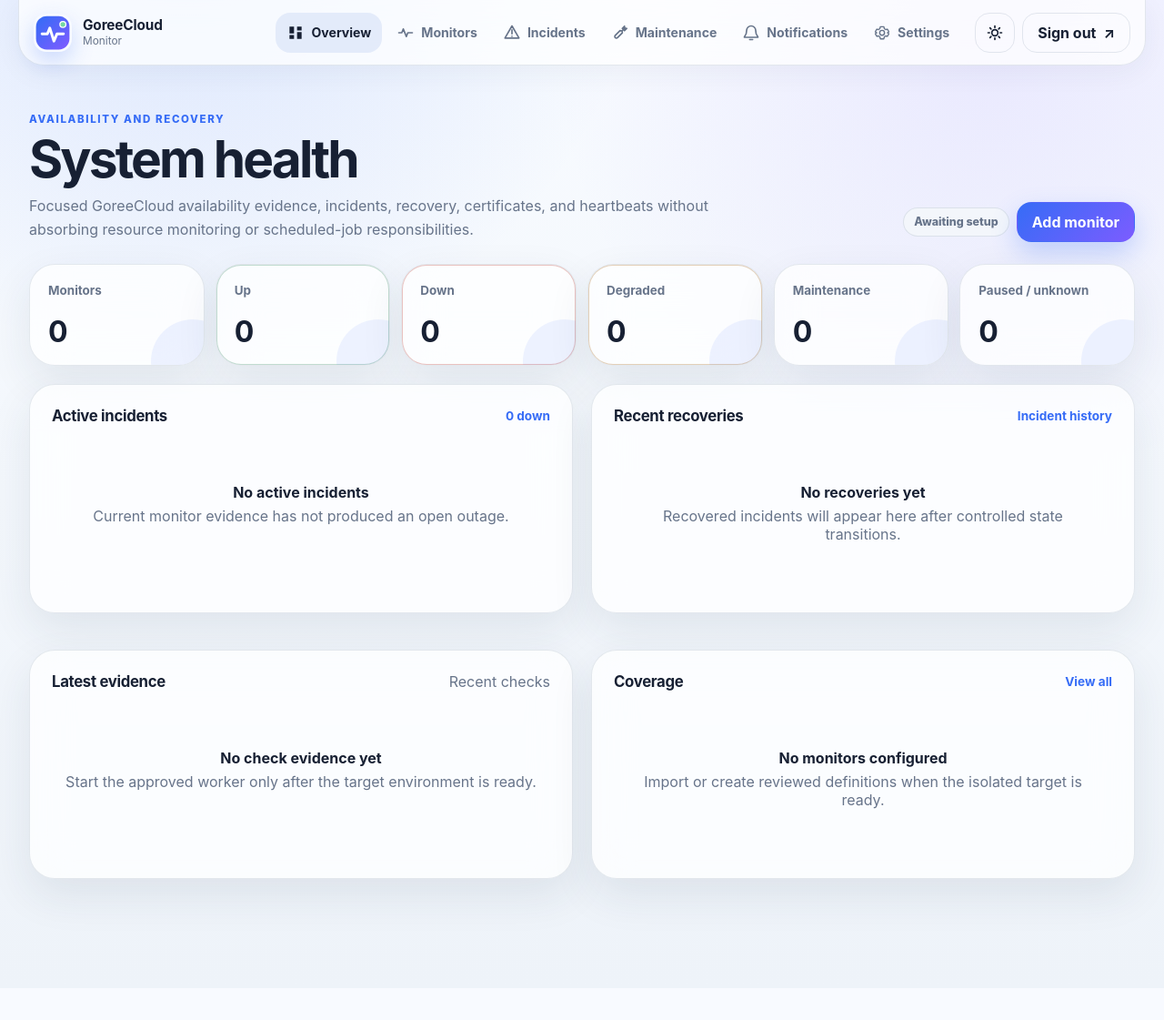
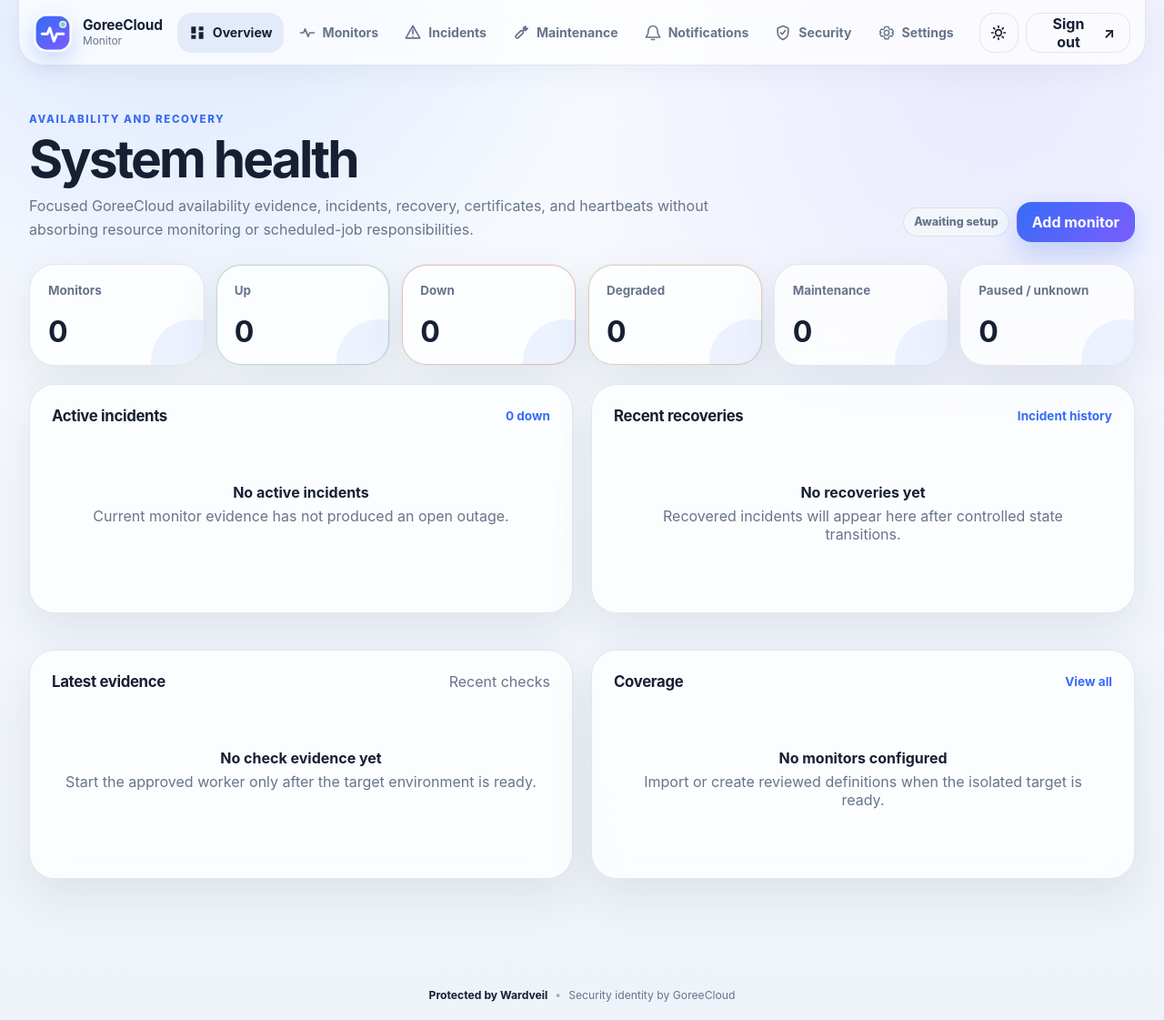
Before and after one commit to GoreeCloud/goreecloud-monitor, a Django app: page / in a window 1280 px wide. Shown: the whole page at 91% size. Before the commit the page ends 1009 px from the top, so only its background shows below. Run offline with Django 5.2, Linux system fonts and the light colour scheme; the visitor is signed in with stand-in values (Sample User, id 1); data that the repository does not hold is empty; parts of the project's set-up code (start-up, migrations or seed data) failed here and were passed over.

Commit message:
Integrate Wardveil across Glaze shell

```diff
--- a/templates/monitoring/base.html
+++ b/templates/monitoring/base.html
@@ -8,10 +8,13 @@
   <meta name="theme-color" media="(prefers-color-scheme: light)" content="#eef3f9">
   <meta name="theme-color" media="(prefers-color-scheme: dark)" content="#0d1119">
   <meta name="application-name" content="GoreeCloud Monitor">
+  <meta name="robots" content="noindex,nofollow,noarchive,nosnippet">
+  <meta name="referrer" content="same-origin">
   <title>{% block title %}GoreeCloud Monitor{% endblock %}</title>
   <link rel="icon" type="image/svg+xml" href="{% static 'monitoring/img/monitor-mark.svg' %}">
   <link rel="stylesheet" href="{% static 'monitoring/css/glaze.css' %}">
   <link rel="stylesheet" href="{% static 'monitoring/css/glaze.accessibility.css' %}">
+  <link rel="stylesheet" href="{% static 'monitoring/css/wardveil.css' %}">
   <script defer src="{% static 'monitoring/js/glaze.js' %}"></script>
 </head>
 <body>
@@ -21,11 +24,12 @@
     <symbol id="icon-incident" viewBox="0 0 24 24"><path d="M12 3 2.7 19h18.6L12 3Zm0 5.2v5.3m0 3.2v.1" fill="none" stroke="currentColor" stroke-width="2" stroke-linecap="round" stroke-linejoin="round"/></symbol>
     <symbol id="icon-maintenance" viewBox="0 0 24 24"><path d="m14.7 6.3 3-3a4.7 4.7 0 0 1-5.9 5.9L5.5 15.5a2.1 2.1 0 1 0 3 3l6.3-6.3a4.7 4.7 0 0 1 5.9-5.9l-3 3" fill="none" stroke="currentColor" stroke-width="2" stroke-linecap="round" stroke-linejoin="round"/></symbol>
     <symbol id="icon-bell" viewBox="0 0 24 24"><path d="M18 9a6 6 0 0 0-12 0c0 7-3 7-3 9h18c0-2-3-2-3-9Zm-8 12h4" fill="none" stroke="currentColor" stroke-width="2" stroke-linecap="round" stroke-linejoin="round"/></symbol>
+    <symbol id="icon-security" viewBox="0 0 24 24"><path d="M12 3 19 6v5c0 4.7-2.8 8-7 10-4.2-2-7-5.3-7-10V6l7-3Zm-3 9 2 2 4-5" fill="none" stroke="currentColor" stroke-width="2" stroke-linecap="round" stroke-linejoin="round"/></symbol>
     <symbol id="icon-settings" viewBox="0 0 24 24"><path d="M12 15.2a3.2 3.2 0 1 0 0-6.4 3.2 3.2 0 0 0 0 6.4Zm7-3.2 2-1.2-2-3.5-2.2.5a7 7 0 0 0-1.8-1L14.3 4h-4.6L9 6.8a7 7 0 0 0-1.8 1L5 7.3l-2 3.5L5 12l-2 1.2 2 3.5 2.2-.5a7 7 0 0 0 1.8 1l.7 2.8h4.6l.7-2.8a7 7 0 0 0 1.8-1l2.2.5 2-3.5L19 12Z" fill="none" stroke="currentColor" stroke-width="1.7" stroke-linecap="round" stroke-linejoin="round"/></symbol>
     <symbol id="icon-theme" viewBox="0 0 24 24"><path d="M12 3v2m0 14v2M3 12h2m14 0h2M5.6 5.6 7 7m10 10 1.4 1.4M18.4 5.6 17 7M7 17l-1.4 1.4M12 8a4 4 0 1 0 0 8 4 4 0 0 0 0-8Z" fill="none" stroke="currentColor" stroke-width="2" stroke-linecap="round"/></symbol>
   </svg>
   <a class="skip-link" href="#main-content">Skip to main content</a>
-  <div class="app-shell">
+  <div class="app-shell" data-glaze-ui="1.0.0" data-security-identity="wardveil">
     <header class="topbar">
       <a class="brand" href="{% url 'monitoring:dashboard' %}" aria-label="GoreeCloud Monitor home">
         <img class="brand-mark" src="{% static 'monitoring/img/monitor-mark.svg' %}" alt="">
@@ -39,7 +43,8 @@
         <a href="{% url 'monitoring:incident-list' %}" {% if 'incident' in current %}aria-current="page"{% endif %}><svg class="icon"><use href="#icon-incident"/></svg><span>Incidents</span></a>
         <a href="{% url 'monitoring:maintenance-list' %}" {% if 'maintenance' in current %}aria-current="page"{% endif %}><svg class="icon"><use href="#icon-maintenance"/></svg><span>Maintenance</span></a>
         <a href="{% url 'monitoring:notifications' %}" {% if current == 'notifications' %}aria-current="page"{% endif %}><svg class="icon"><use href="#icon-bell"/></svg><span>Notifications</span></a>
-        <a href="{% url 'monitoring:settings' %}" {% if current == 'settings' %}aria-current="page"{% endif %}><svg class="icon"><use href="#icon-settings"/></svg><span>Settings</span></a>
+        {% if user.is_staff %}<a href="{% url 'monitoring:security' %}" {% if current == 'security' %}aria-current="page"{% endif %}><svg class="icon"><use href="#icon-security"/></svg><span>Security</span></a>
+        <a href="{% url 'monitoring:settings' %}" {% if current == 'settings' %}aria-current="page"{% endif %}><svg class="icon"><use href="#icon-settings"/></svg><span>Settings</span></a>{% endif %}
       </nav>
       {% endwith %}
       <div class="toolbar-actions">
@@ -52,16 +57,18 @@
       {% for message in messages %}<div class="notice" role="status">{{ message }}</div>{% endfor %}
       {% block content %}{% endblock %}
     </main>
+    <footer class="security-footer"><strong>Protected by Wardveil</strong><span class="security-footer-dot" aria-hidden="true">•</span><span>Security identity by GoreeCloud</span></footer>
   </div>
   {% if user.is_authenticated %}
   {% with current=request.resolver_match.url_name %}
-  <nav class="mobile-nav" aria-label="Primary mobile navigation">
+  <nav class="mobile-nav {% if user.is_staff %}staff-nav{% else %}viewer-nav{% endif %}" aria-label="Primary mobile navigation">
     <a href="{% url 'monitoring:dashboard' %}" {% if current == 'dashboard' %}aria-current="page"{% endif %}><svg class="icon"><use href="#icon-overview"/></svg><span>Overview</span></a>
     <a href="{% url 'monitoring:monitor-list' %}" {% if 'monitor' in current %}aria-current="page"{% endif %}><svg class="icon"><use href="#icon-monitor"/></svg><span>Monitors</span></a>
     <a href="{% url 'monitoring:incident-list' %}" {% if 'incident' in current %}aria-current="page"{% endif %}><svg class="icon"><use href="#icon-incident"/></svg><span>Incidents</span></a>
     <a href="{% url 'monitoring:maintenance-list' %}" {% if 'maintenance' in current %}aria-current="page"{% endif %}><svg class="icon"><use href="#icon-maintenance"/></svg><span>Maintain</span></a>
     <a href="{% url 'monitoring:notifications' %}" {% if current == 'notifications' %}aria-current="page"{% endif %}><svg class="icon"><use href="#icon-bell"/></svg><span>Alerts</span></a>
-    <a href="{% url 'monitoring:settings' %}" {% if current == 'settings' %}aria-current="page"{% endif %}><svg class="icon"><use href="#icon-settings"/></svg><span>Settings</span></a>
+    {% if user.is_staff %}<a href="{% url 'monitoring:security' %}" {% if current == 'security' %}aria-current="page"{% endif %}><svg class="icon"><use href="#icon-security"/></svg><span>Security</span></a>
+    <a href="{% url 'monitoring:settings' %}" {% if current == 'settings' %}aria-current="page"{% endif %}><svg class="icon"><use href="#icon-settings"/></svg><span>Settings</span></a>{% endif %}
   </nav>
   {% endwith %}
   {% endif %}
```
